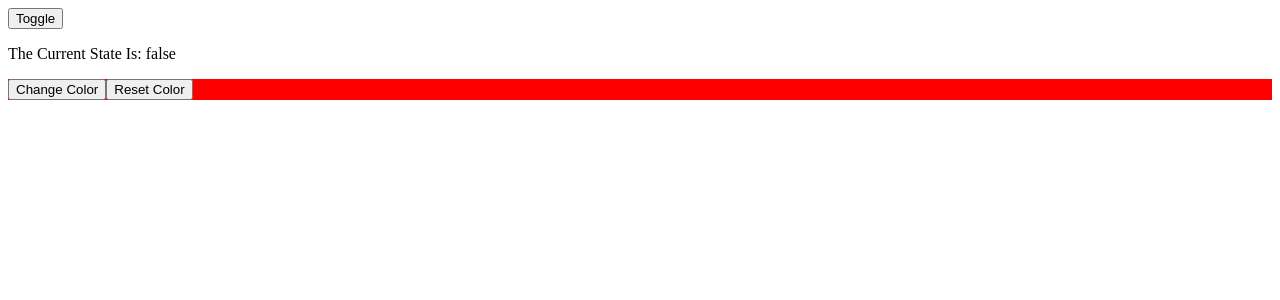
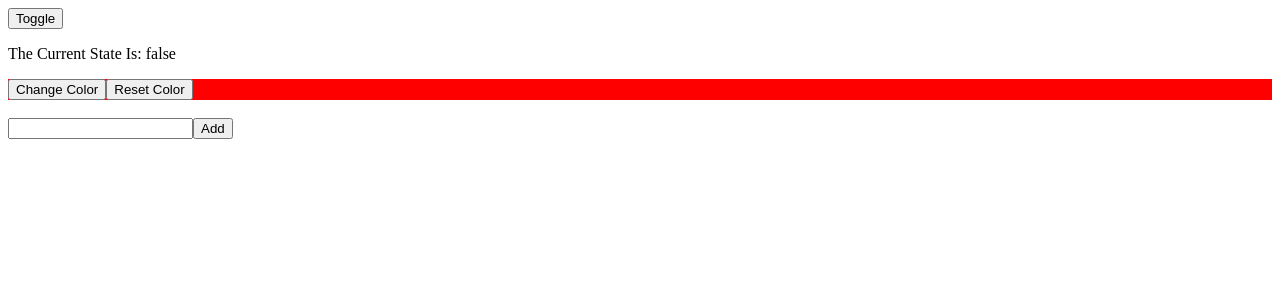
Before and after one commit to thejjwang/reactPractice3, a React (Create React App) app in the folder my-react3/: page / in a window 1280 px wide. Shown: the top 300 px of the page. Built offline with nearby package versions, Linux system fonts and the light colour scheme.

Commit message:
NameList component working but needs to add key to listitems

```diff
--- a/my-react3/src/App.js
+++ b/my-react3/src/App.js
@@ -1,12 +1,14 @@
 import React from "react";
 import ToggleButton from "./ToggleButton";
 import ColorChanger from "./ColorChanger";
+import NameList from "./NameList";
 
 function App() {
   return (
     <>
       <ToggleButton />
-      <ColorChanger />
+      <ColorChanger /><br />
+      <NameList />
     </>
   );
 }
--- /dev/null
+++ b/my-react3/src/ListItem.js
@@ -0,0 +1,11 @@
+import React from "react";
+
+const ListItem = (props) => {
+    return (
+        <li>
+            {props.name}
+        </li>
+    )
+}
+
+export default ListItem;
--- a/my-react3/src/NameList.js
+++ b/my-react3/src/NameList.js
@@ -1,7 +1,53 @@
+// 1. Create a functional component called NameList.
+// 2. Initialize names state variable with the initial array of names received as props.
+// 3. Initialize newName state variable with an empty string.
+// 4. Create a function addName:
+//    - Check if newName is not empty.
+//    - Create a new array by spreading the existing names array and adding newName at the end.
+//    - Update names state with the new array.
+//    - Clear newName state by setting it to an empty string.
+// 5. Create a function handleChange:
+//    - Update newName state with the new value entered by the user.
+// 6. Render the user interface:
+//    - Display an input field:
+//      - Bind value attribute to newName state.
+//      - Use onChange event to update newName state.
+//    - Display a button with the text "Add":
+//      - Attach addName function to onClick event.
+//    - Render a list element:
+//      - Map over names array.
+//      - For each name, render a list item to display the name.
+// 7. Export NameList component as the default export.
+
 import React from "react";
+import { useState } from "react";
+import ListItem from "./ListItem";
 
 const NameList = () => {
+    const [names, setNames] = useState([]);
+    const [newName, setNewName] = useState('');
 
+    const addName = () => {
+        if (newName !== ''){
+            const newArr = [...names, newName];
+            setNames(newArr);
+            setNewName('');
+        }
+    }
+    const handleChange = (e) => {
+        setNewName(e.target.value);
+    }
+    return (
+        <>
+            <input value={newName} onChange={handleChange}></input>
+            <button onClick={addName}>Add</button>
+            <ul>
+                {names.map(name => (
+                    <ListItem name={name}/>
+                ))}
+            </ul>
+        </>
+    )
 }
 
 export default NameList;
```
